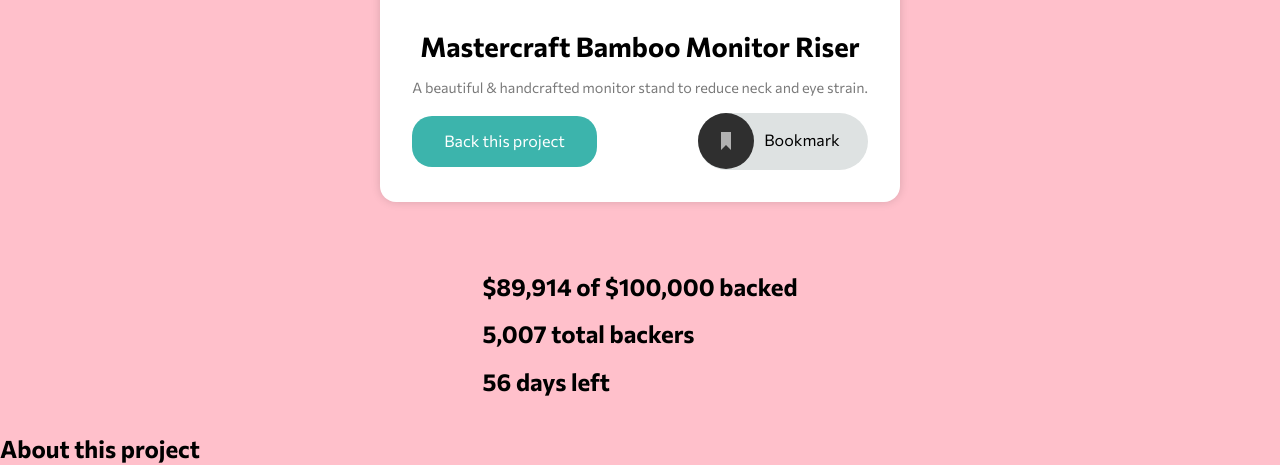
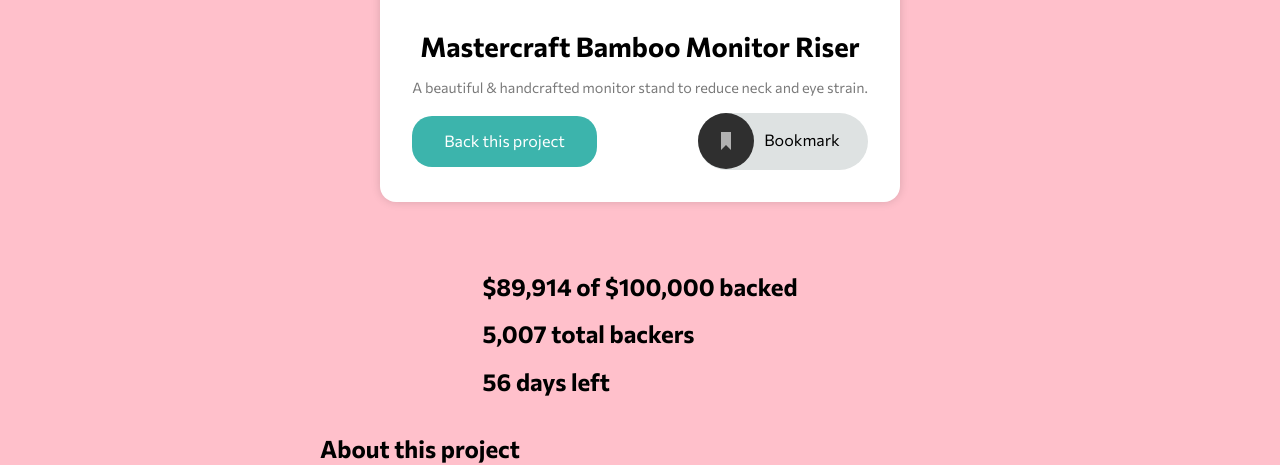
Before and after one commit to codernami/crowdfunding-product-page, a website: page index.html in a window 1280 px wide. Shown: the part 346-811 px from the top of the page. Drawn offline with nearby package versions, Linux system fonts and the light colour scheme; files that its build step writes are made by us from their sources; files whose address does not match are found by name.

Commit message:
Styling main

```diff
--- a/styles/scss/layout/_main.scss
+++ b/styles/scss/layout/_main.scss
@@ -4,4 +4,12 @@
 	justify-content: center;
 	align-items: center;
 	min-height: 100vh;
+	margin: 0 auto;
+
+	@media screen and (min-width: 768px) {
+		width: 70%;
+	}
+	@media screen and (min-width: 992px) {
+		width: 50%;
+	}
 }
```
